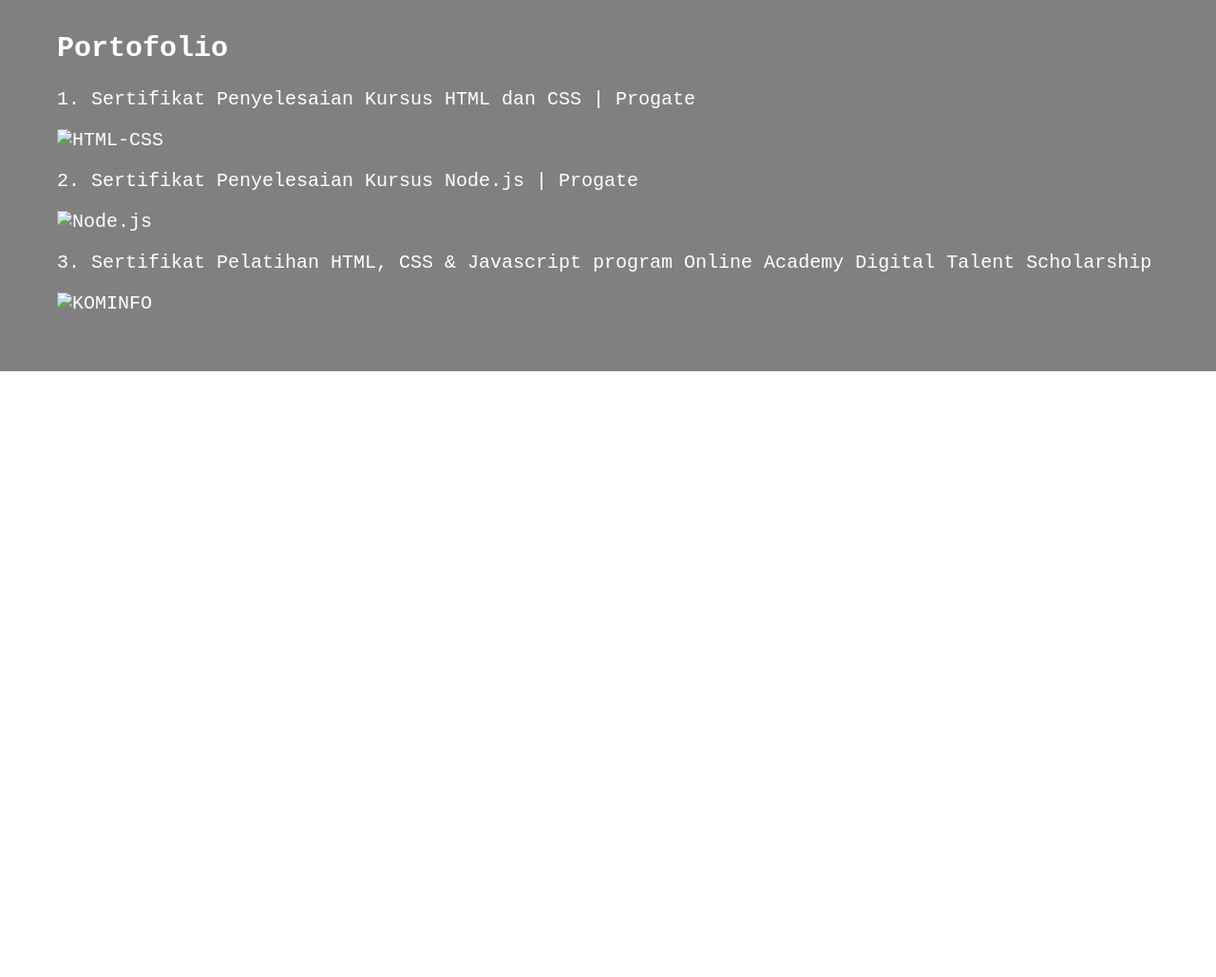
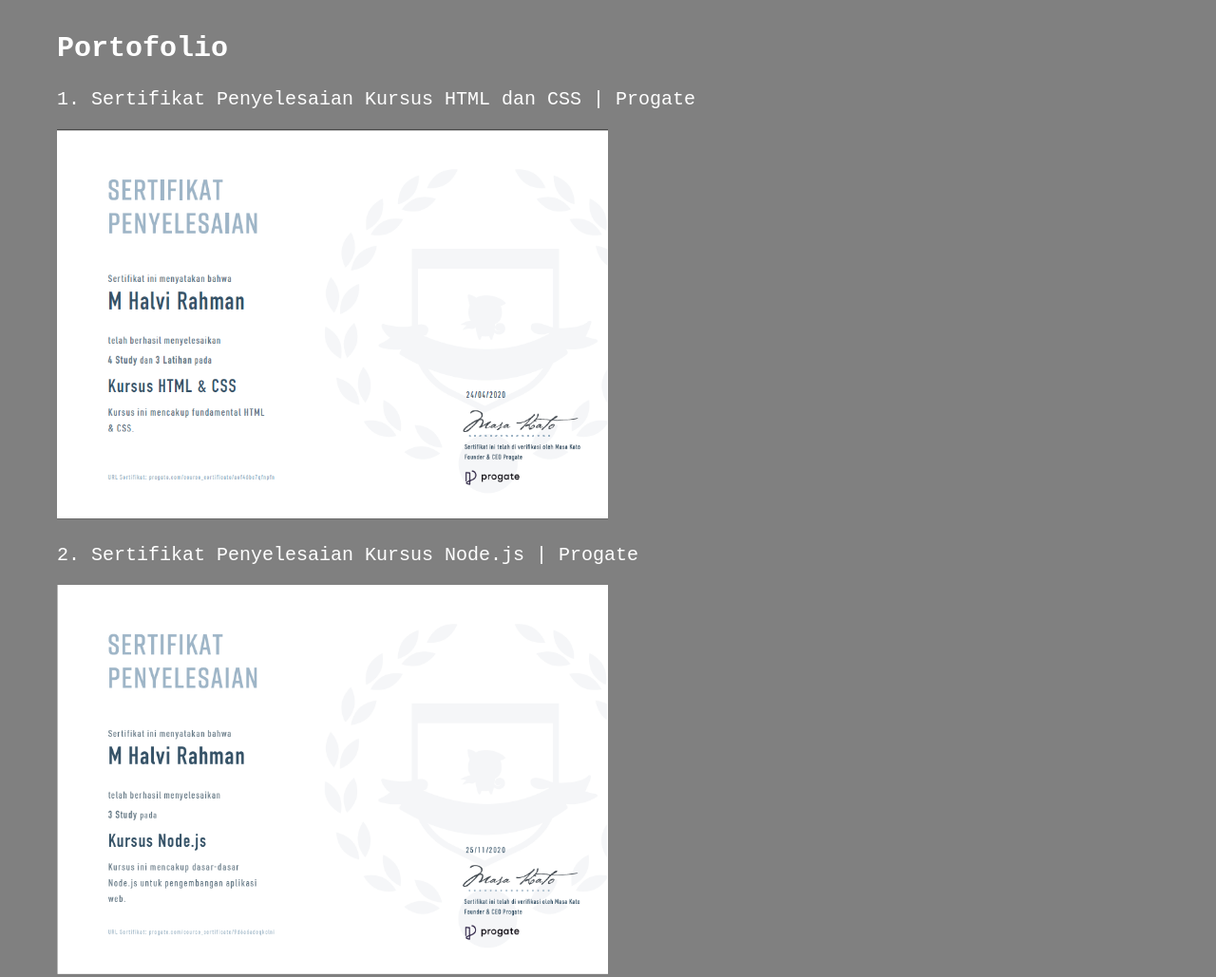
Before and after one commit to HalviRahman/myBio, a plain HTML site: page index.html in a window 1280 px wide. Shown: the part 2500-3529 px from the top of the page at 95% size. Before the commit the page ends 2891 px from the top, so only its background shows below. Drawn offline with Linux system fonts and the light colour scheme.

Commit message:
Update index.html

```diff
--- a/index.html
+++ b/index.html
@@ -172,14 +172,14 @@
         <div class="portofolio">
             <h1>Portofolio</h1>
             <p>1. Sertifikat Penyelesaian Kursus HTML dan CSS | Progate</p>
-            <img src="image/htmlCSS.png" alt="HTML-CSS" class="gambar">
+            <img src="htmlCSS.png" alt="HTML-CSS" class="gambar">
             <p>2. Sertifikat Penyelesaian Kursus Node.js | Progate</p>
-            <img src="image/NodeJS.png" alt="Node.js" class="gambar">
+            <img src="NodeJS.png" alt="Node.js" class="gambar">
             <p>
                 3. Sertifikat Pelatihan HTML, CSS & Javascript
                 program Online Academy Digital Talent Scholarship
             </p>
-            <img src="image/KOMINFO.png" alt="KOMINFO" class="gambar">
+            <img src="KOMINFO.png" alt="KOMINFO" class="gambar">
         </div>
     </section>
 </body>
```
